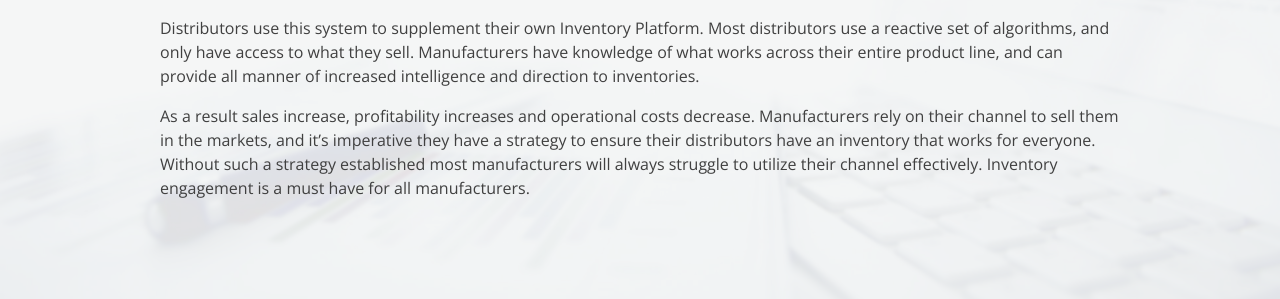
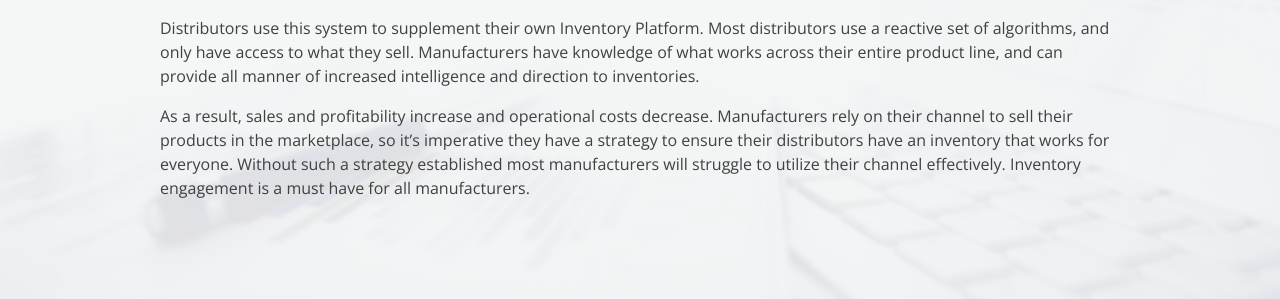
Before and after one commit to Codefully/jigsaw-redo, a Jekyll site: the page built from pages/manufacturers-inventory.md, in a window 1280 px wide. Shown: the part 1432-1731 px from the top of the page. Built offline with Jekyll 4.4.1, drawn with Linux system fonts in a browser that asks for light colours; nearby versions of some CDN libraries; some web fonts are replaced.

Commit message:
Updated Manufacturers Inventory

```diff
--- a/pages/manufacturers-inventory.md
+++ b/pages/manufacturers-inventory.md
@@ -33,4 +33,4 @@ Using a series of mathematical models that have been successfully implemented by
 
 Distributors use this system to supplement their own Inventory Platform. Most distributors use a reactive set of algorithms, and only have access to what they sell. Manufacturers have knowledge of what works across their entire product line, and can provide all manner of increased intelligence and direction to inventories.
 
-As a result sales increase, profitability increases and operational costs decrease. Manufacturers rely on their channel to sell them in the markets, and it's imperative they have a strategy to ensure their distributors have an inventory that works for everyone. Without such a strategy established most manufacturers will always struggle to utilize their channel effectively. Inventory engagement is a must have for all manufacturers.
+As a result, sales and profitability increase and operational costs decrease. Manufacturers rely on their channel to sell their products in the marketplace, so it's imperative they have a strategy to ensure their distributors have an inventory that works for everyone. Without such a strategy established most manufacturers will struggle to utilize their channel effectively. Inventory engagement is a must have for all manufacturers.
```
